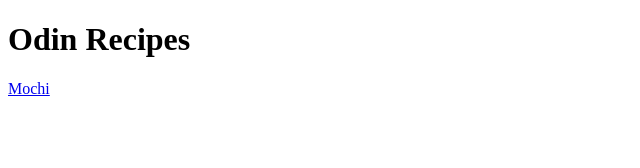
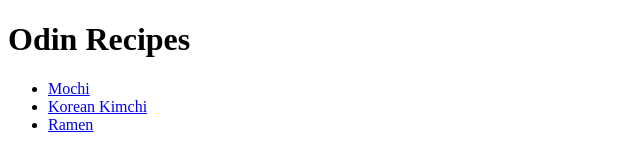
Before and after one commit to MoisesS-ouza/odin-recipes, a plain HTML site: page index.html in a window 1280 px wide. Shown: the whole page, without its empty margins (0-640 px from the left). Drawn offline with Linux system fonts and the light colour scheme.

Commit message:
Made a main page called index.html and a subpage
Basically, the index.html page is my main page and ramen.html my subpage.
The index page contains only boilerplate, links and headings while the ramen page contains headings, links, lists - ordered and unordered, paragraphs, etc.

```diff
--- a/index.html
+++ b/index.html
@@ -9,6 +9,10 @@
 
   <body>
     <h1>Odin Recipes</h1>
-    <a href="recipes/mochi.html">Mochi</a>
+    <ul>
+      <li><a href="recipes/mochi.html">Mochi</a></li>
+      <li><a href="recipes/korean-kimchi.html">Korean Kimchi</a></li>
+      <li><a href="recipes/ramen.html">Ramen</a></li>
+    </ul>
   </body>
 </html>
```
Also changed, not shown: recipes/ramen.html (+1 -1 lines).
